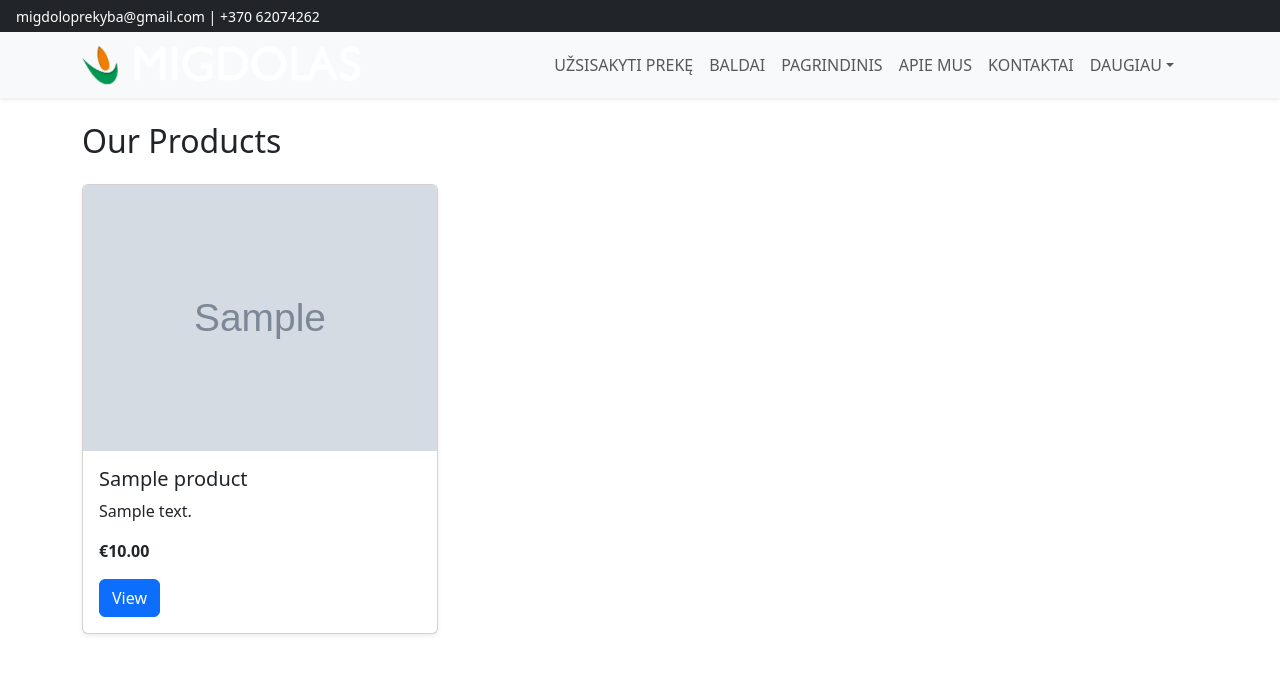
After one commit to KarolisT0/MIgdolasShop, a Django app: page /parduotuve/ in a window 1280 px wide. The commit adds this page. Shown: the top 674 px of the page. Run offline with Django 5.2, Linux system fonts and the light colour scheme; tables that the repository leaves empty hold one stand-in row (values such as "Sample post"); grey boxes marked "Sample" are stand-in pictures.

Commit message:
added product page

```diff
--- a/migdolas-store/core/urls.py
+++ b/migdolas-store/core/urls.py
@@ -3,4 +3,5 @@ from . import views
 
 urlpatterns = [
     path('', views.home, name='home'),
+    path('parduotuve/', views.product_list, name='product_list'),
 ]
--- a/migdolas-store/core/views.py
+++ b/migdolas-store/core/views.py
@@ -1,4 +1,9 @@
 from django.shortcuts import render
+from .models import Product
 
 def home(request):
     return render(request, 'home.html')
+
+def product_list(request):
+    products = Product.objects.all()
+    return render(request, 'product_list.html', {'products': products})
--- a/migdolas-store/templates/base.html
+++ b/migdolas-store/templates/base.html
@@ -35,7 +35,7 @@
             <div class="collapse navbar-collapse" id="navbarNav">
                 <ul class="navbar-nav ms-auto">
                     <li class="nav-item"><a class="nav-link" href="#">UŽSISAKYTI PREKĘ</a></li>
-                    <li class="nav-item"><a class="nav-link" href="#">BALDAI</a></li>
+                    <li class="nav-item"><a class="nav-link" href="{% url 'product_list' %}">BALDAI</a></li>
                     <li class="nav-item"><a class="nav-link" href="#">PAGRINDINIS</a></li>
                     <li class="nav-item"><a class="nav-link" href="#">APIE MUS</a></li>
                     <li class="nav-item"><a class="nav-link" href="#">KONTAKTAI</a></li>
--- /dev/null
+++ b/migdolas-store/templates/product_list.html
@@ -0,0 +1,24 @@
+{% extends 'base.html' %}
+{% load static %}
+
+{% block content %}
+<h2 class="mb-4">Our Products</h2>
+
+<div class="row">
+    {% for product in products %}
+        <div class="col-md-4 mb-4">
+            <div class="card h-100 shadow-sm">
+                <img src="{{ product.image.url }}" class="card-img-top" alt="{{ product.name }}">
+                <div class="card-body">
+                    <h5 class="card-title">{{ product.name }}</h5>
+                    <p class="card-text">{{ product.description|truncatewords:20 }}</p>
+                    <p class="fw-bold">€{{ product.price }}</p>
+                    <a href="#" class="btn btn-primary">View</a>
+                </div>
+            </div>
+        </div>
+    {% empty %}
+        <p>No products available.</p>
+    {% endfor %}
+</div>
+{% endblock %}
```
Also changed, not shown: migdolas-store/core/migrations/0001_initial.py (added).
